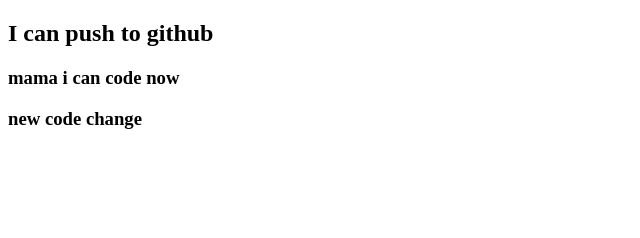
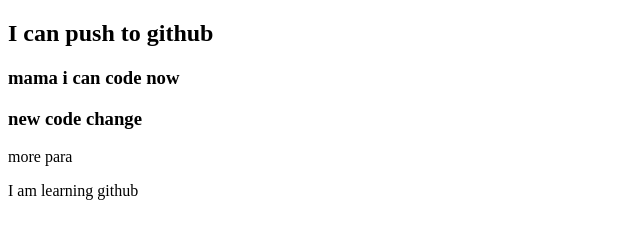
Before and after one commit to kshossain/new-repo, a plain HTML site: page index.html in a window 1280 px wide. Shown: the whole page, without its empty margins (0-640 px from the left). Drawn offline with Linux system fonts and the light colour scheme.

Commit message:
styles added

```diff
--- a/index.html
+++ b/index.html
@@ -5,10 +5,13 @@
     <meta http-equiv="X-UA-Compatible" content="IE=edge">
     <meta name="viewport" content="width=device-width, initial-scale=1.0">
     <title>My First Github repo</title>
+    <link rel="stylesheet" href="style.css">
 </head>
 <body>
     <h2>I can push to github</h2>
     <h3>mama i can code now</h3>
     <h3>new code change</h3>
+    <p>more para</p>
+    <p>I am learning github</p>
 </body>
 </html>
--- /dev/null
+++ b/style.css
@@ -0,0 +1,3 @@
+p{
+    color: rgb(134, 134, 187)violet;
+}
```
